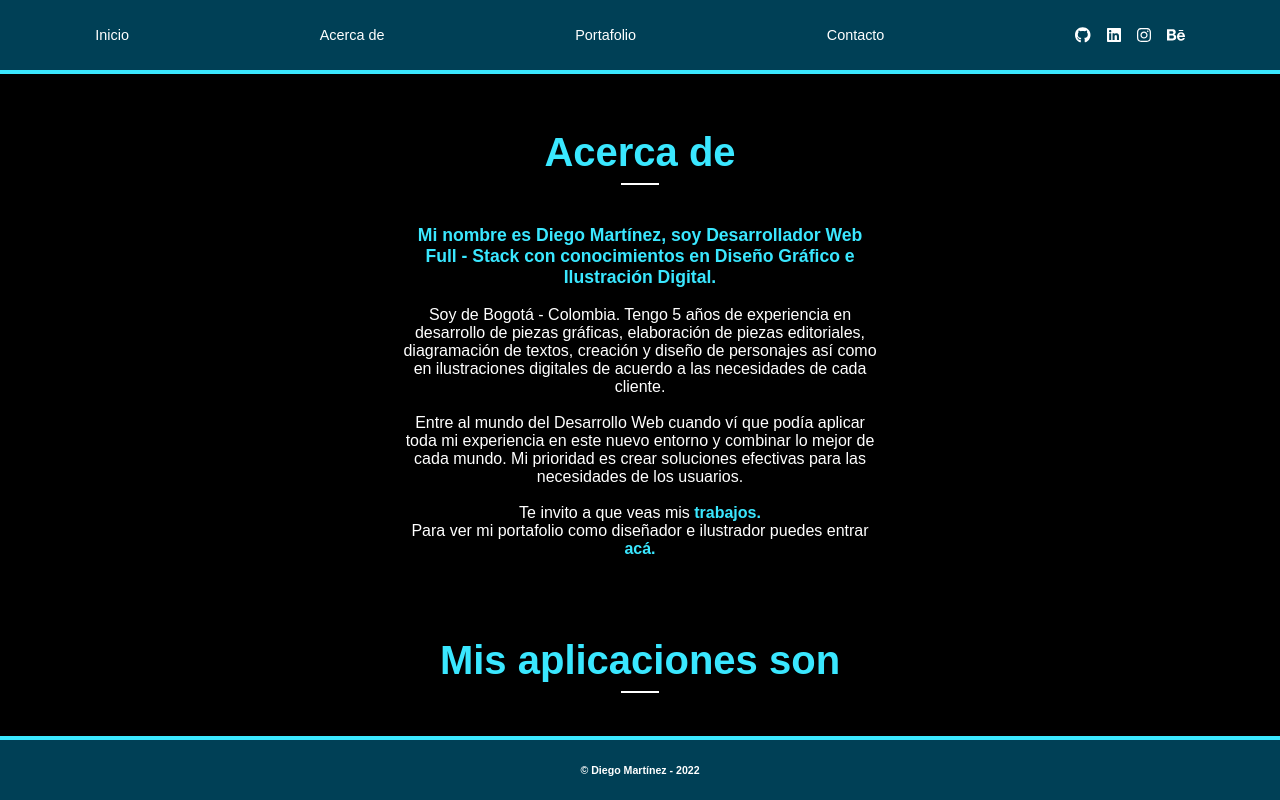
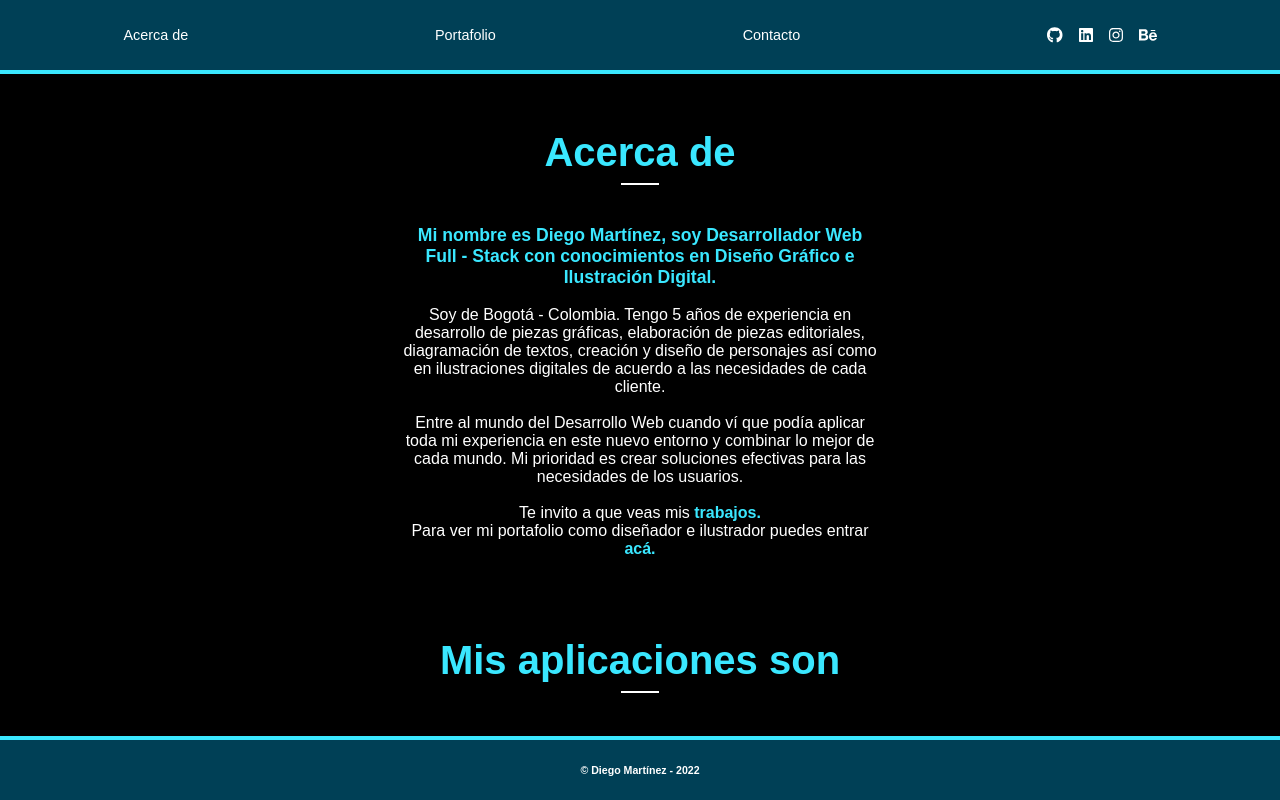
Before and after one commit to DiegoEMartinezZ/PortfolioWeb, a React (Create React App) app: page / in a window 1280 px wide. Shown: the top 800 px of the page. Built offline with nearby package versions, Linux system fonts and the light colour scheme.

Commit message:
se quita el boton de la navbar de inicio

```diff
--- a/src/components/navBar/NavBar.js
+++ b/src/components/navBar/NavBar.js
@@ -7,7 +7,6 @@ export const NavBar = () => {
   return (
     <div className="navbar-container">
       <ul className="navbar" id="navbar">
-        <NavbarBtn linkSection="#navbar" title="Inicio" />
         <NavbarBtn linkSection="#about" title="Acerca de" />
         <NavbarBtn linkSection="#projects" title="Portafolio" />
         <NavbarBtn linkSection="#contact" title="Contacto" />
```
